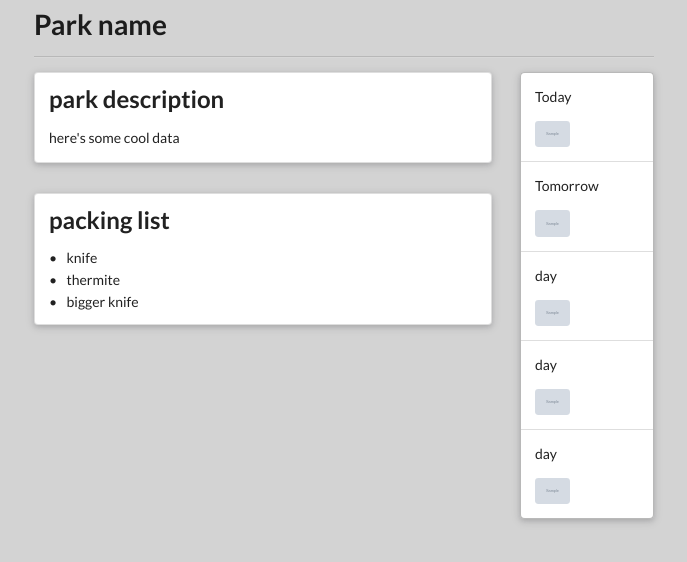
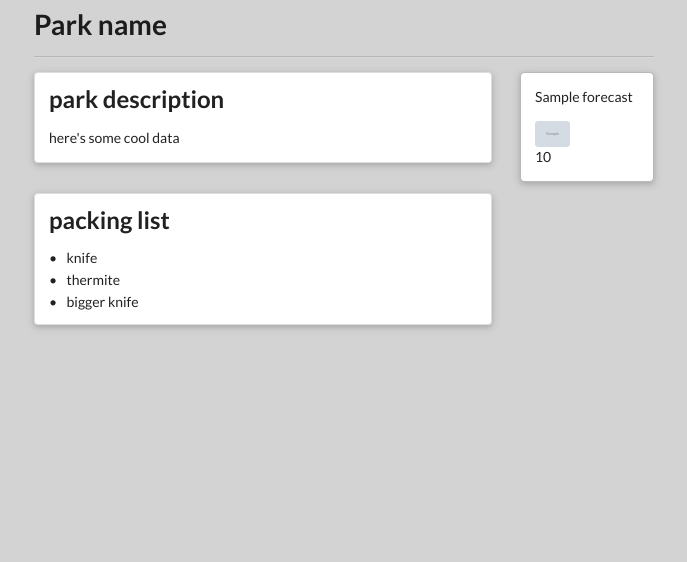
Before and after one commit to ruizr15/basecamp, a Flask app: template app/templates/display.html in a window 1280 px wide. Shown: the top 562 px of the page, without its empty margins (296-983 px from the left). Run offline with Flask 2, Linux system fonts and the light colour scheme; the template is opened without the code that fills it: most values are stand-ins (such as "Sample title", 1, 10 or a date in 2020); grey boxes marked "Sample" are stand-in pictures.

Commit message:
stopping point

```diff
--- a/app/templates/display.html
+++ b/app/templates/display.html
@@ -34,26 +34,13 @@
         </div>
         <div class="four wide column">
             <div class="ui raised fluid segments">
+                {% for forecast in forecasts %}
                 <div class="ui segment">
-                    <p>Today</p>
-                    <img class="ui mini rounded image", src={{icon_urls[0]}}>
+                    <p>{{forecasts[forecast]["name"]}}</p>
+                    <img class="ui mini rounded image" src={{forecasts[forecast]["iconUrl"]}}>
+                    <p>{{forecasts[forecast]["temperature"] | string() }}</p>
                 </div>
-                <div class="ui segment">
-                    <p>Tomorrow</p>
-                    <img class="ui mini rounded image", src={{icon_urls[1]}}>
-                </div>
-                <div class="ui segment">
-                    <p>day</p>
-                    <img class="ui mini rounded image", src={{icon_urls[2]}}>
-                </div>
-                <div class="ui segment">
-                    <p>day</p>
-                    <img class="ui mini rounded image", src={{icon_urls[3]}}>
-                </div>
-                <div class="ui segment">
-                    <p>day</p>
-                    <img class="ui mini rounded image", src={{icon_urls[4]}}>
-                </div>
+                {% endfor %}
             </div>
         </div>
     </div>
```
Also changed, not shown: app/templates/parks.html (+9 -4 lines), app/views.py (+56 -17 lines).
